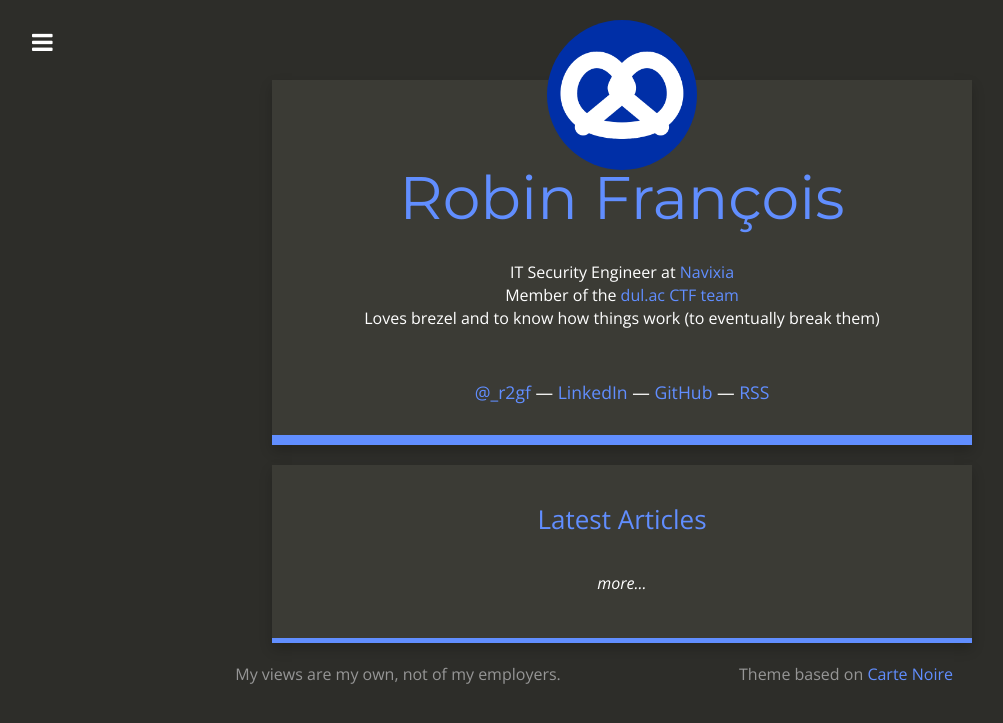
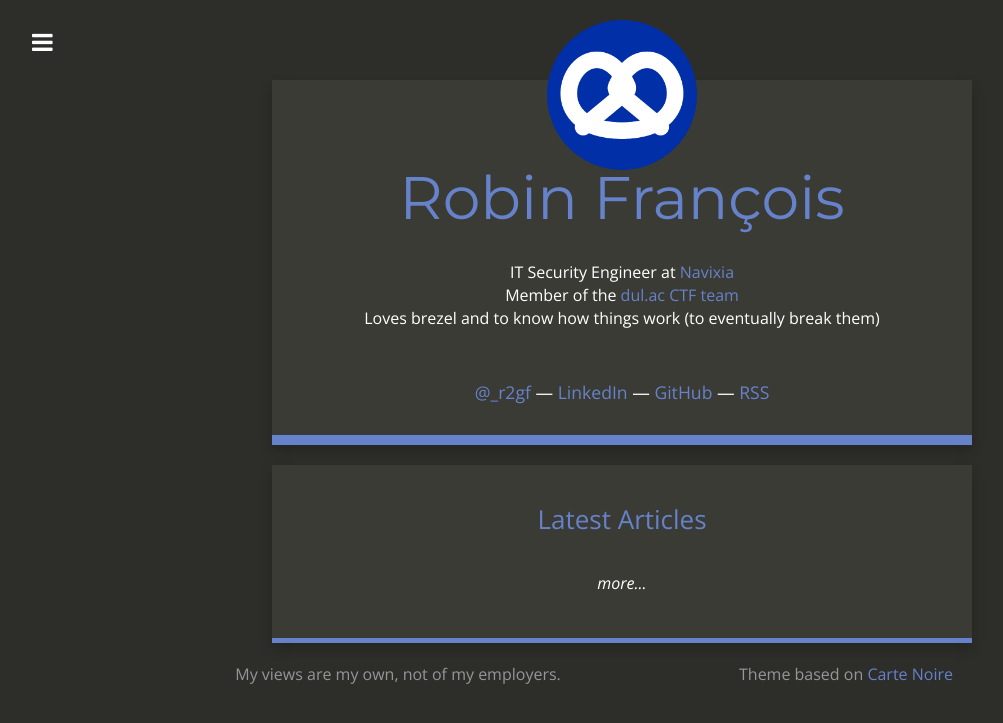
Before and after one commit to robin-francois/robin-francois.github.io, a Jekyll site: the page built from index.html, in a window 1280 px wide. Shown: the top 723 px of the page, without its empty margins (18-1021 px from the left). Built offline with Jekyll 4.4.1, drawn with Linux system fonts in a browser that asks for light colours; nearby versions of some CDN libraries; Markdown is read by kramdown in place of the engine named in the settings.

Commit message:
Changing light-blue

```diff
--- a/css/style.scss
+++ b/css/style.scss
@@ -17,7 +17,7 @@ $dark:           #2D2D29;
 $medium:         #3B3B35;
 $light-medium:   #969696;
 $dark-blue:      #002FA7;
-$light-blue:     #618EFF;
+$light-blue:     #6682CA;
 $green:          #92C7A3;
 $light:          #DFECE6;
 $white:          #FFFFFF;
```
